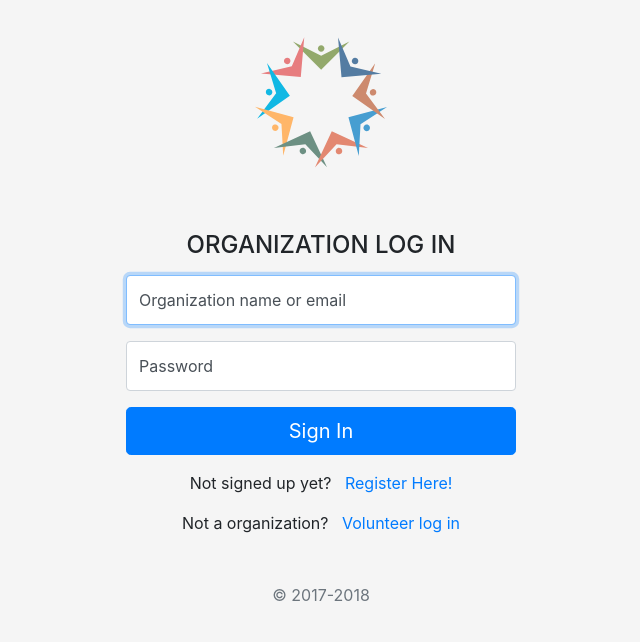
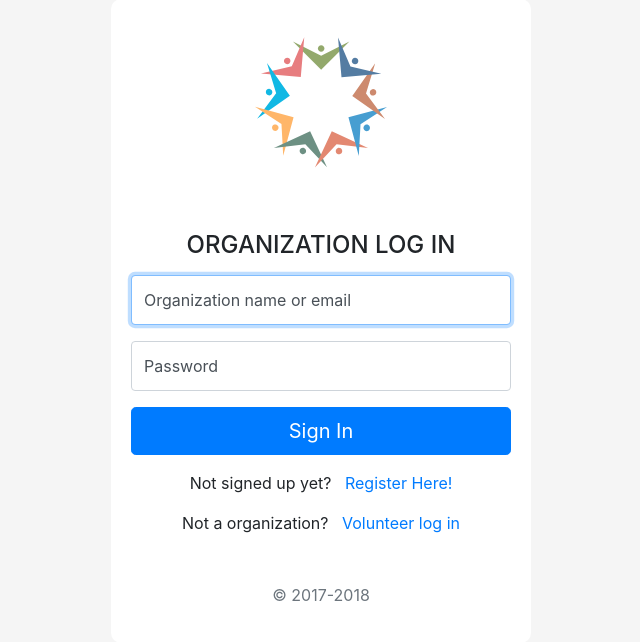
Before and after one commit to stevenshan/hack-princeton, a PHP site: page /login_organization.php in a window 1280 px wide. Shown: the part 79-721 px from the top of the page, without its empty margins (319-959 px from the left). Run offline with PHP 8.4, Linux system fonts and the light colour scheme; a stand-in replaces the project's code that opens the database connection.

Commit message:
made login and registration pages have white container box

```diff
--- a/map_frontend/css/floating-labels.css
+++ b/map_frontend/css/floating-labels.css
@@ -26,8 +26,10 @@ body {
 .form-signin {
   width: 100%;
   max-width: 420px;
-  padding: 15px;
+  padding: 20px;
   margin: 0 auto;
+  background: #ffffff;
+  border-radius: 10px;
 }
 
 .form-label-group {
```
